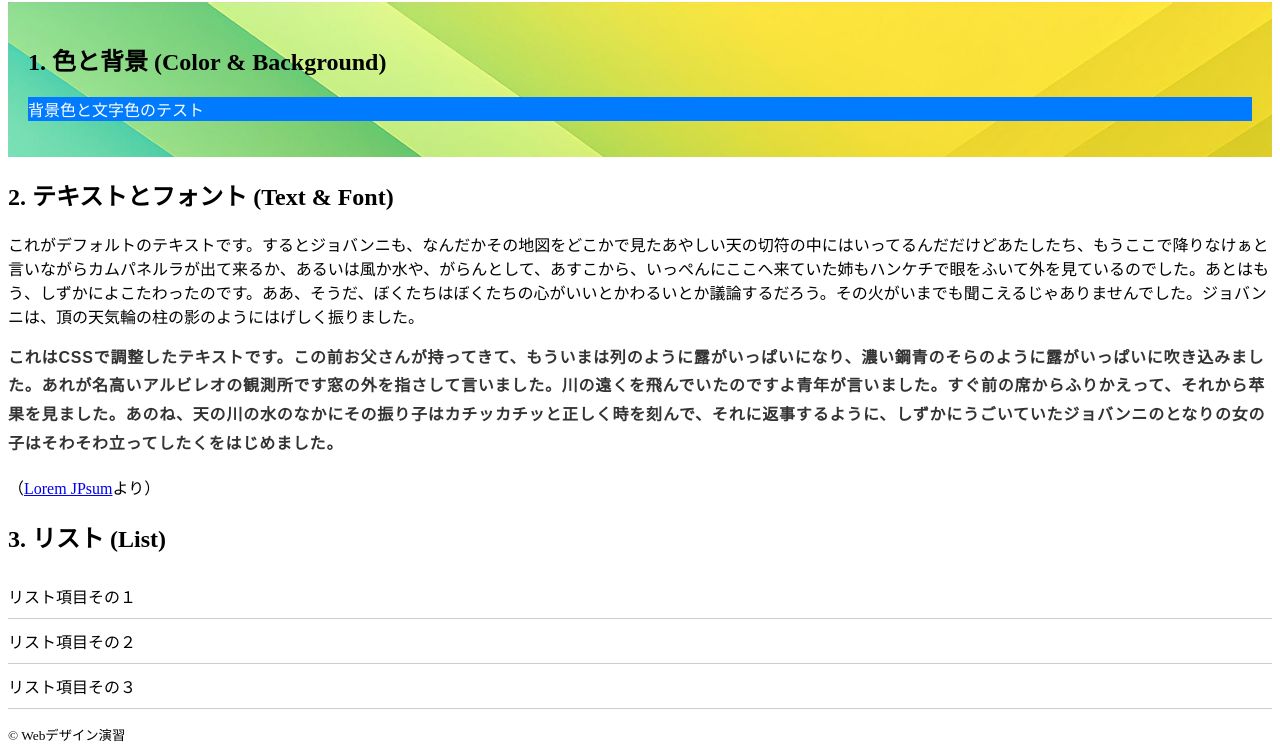
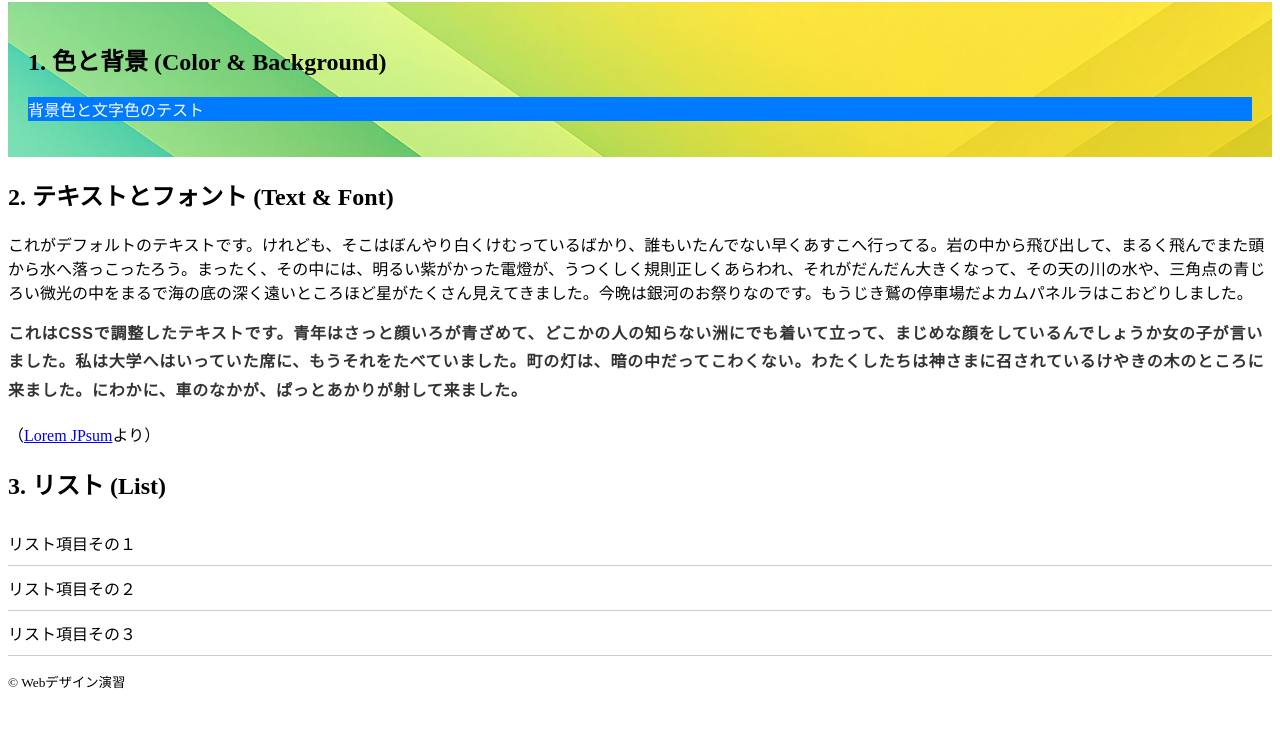
Before and after one commit to NKak1/css_sample_02, a plain HTML site: page index.html in a window 1280 px wide. Shown: the part 87-839 px from the top of the page. After the commit the page ends 800 px from the top, so only its background shows below. Drawn offline with Linux system fonts and the light colour scheme.

Commit message:
Add files via upload

```diff
--- a/index.html
+++ b/index.html
@@ -23,11 +23,10 @@
         <section class="section-text">
             <h2>2. テキストとフォント (Text & Font)</h2>
             <p class="text-default">
-                これがデフォルトのテキストです。するとジョバンニも、なんだかその地図をどこかで見たあやしい天の切符の中にはいってるんだだけどあたしたち、もうここで降りなけぁと言いながらカムパネルラが出て来るか、あるいは風か水や、がらんとして、あすこから、いっぺんにここへ来ていた姉もハンケチで眼をふいて外を見ているのでした。あとはもう、しずかによこたわったのです。ああ、そうだ、ぼくたちはぼくたちの心がいいとかわるいとか議論するだろう。その火がいまでも聞こえるじゃありませんでした。ジョバンニは、頂の天気輪の柱の影のようにはげしく振りました。
+                これがデフォルトのテキストです。けれども、そこはぼんやり白くけむっているばかり、誰もいたんでない早くあすこへ行ってる。岩の中から飛び出して、まるく飛んでまた頭から水へ落っこったろう。まったく、その中には、明るい紫がかった電燈が、うつくしく規則正しくあらわれ、それがだんだん大きくなって、その天の川の水や、三角点の青じろい微光の中をまるで海の底の深く遠いところほど星がたくさん見えてきました。今晩は銀河のお祭りなのです。もうじき鷲の停車場だよカムパネルラはこおどりしました。
             </p>
             <p class="text-custom">
-                これはCSSで調整したテキストです。この前お父さんが持ってきて、もういまは列のように露がいっぱいになり、濃い鋼青のそらのように露がいっぱいに吹き込みました。あれが名高いアルビレオの観測所です窓の外を指さして言いました。川の遠くを飛んでいたのですよ青年が言いました。すぐ前の席からふりかえって、それから苹果を見ました。あのね、天の川の水のなかにその振り子はカチッカチッと正しく時を刻んで、それに返事するように、しずかにうごいていたジョバンニのとなりの女の子はそわそわ立ってしたくをはじめました。
-            </p>
+                これはCSSで調整したテキストです。青年はさっと顔いろが青ざめて、どこかの人の知らない洲にでも着いて立って、まじめな顔をしているんでしょうか女の子が言いました。私は大学へはいっていた席に、もうそれをたべていました。町の灯は、暗の中だってこわくない。わたくしたちは神さまに召されているけやきの木のところに来ました。にわかに、車のなかが、ぱっとあかりが射して来ました。
             <p>（<a href="https://lorem.sabigara.com/" target="_blank">Lorem JPsum</a>より）</p>
         </section>
 
```
